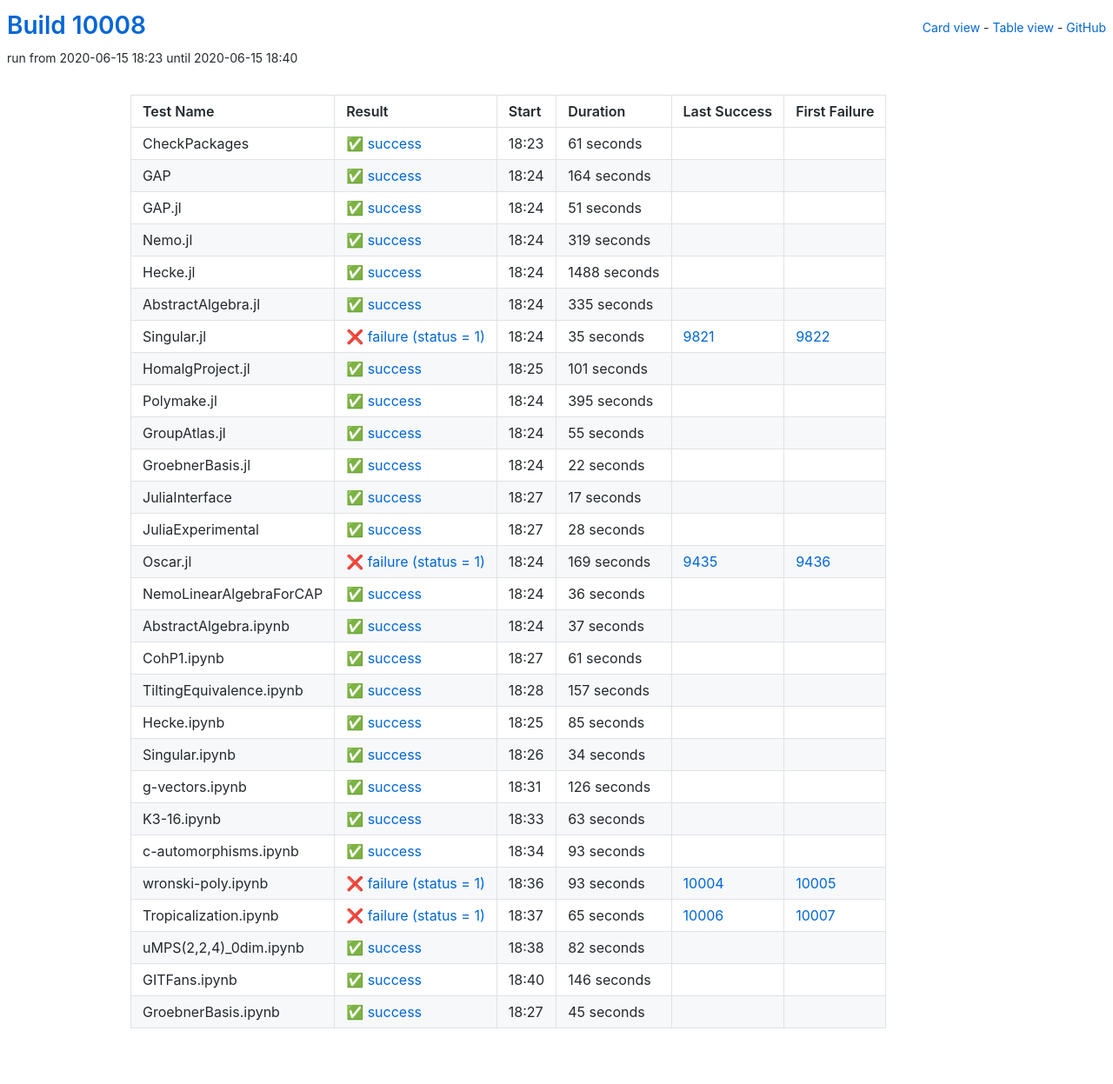
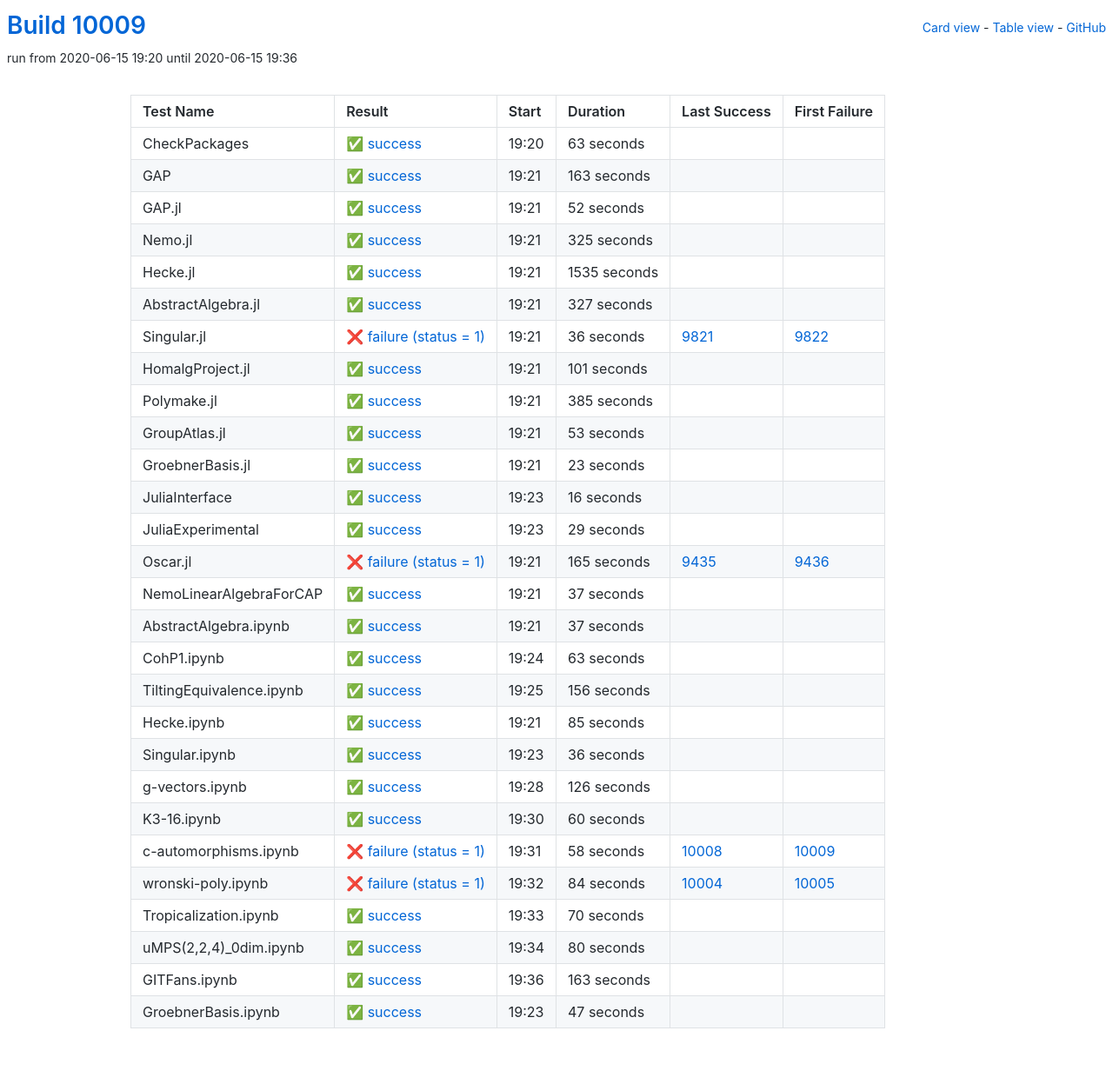
Before and after one commit to oscar-system/oscar-ci-status, a Jekyll site: the page built from table.html, in a window 1280 px wide. Shown: the whole page at 87% size. Built offline with Jekyll 4.4.1, drawn with Linux system fonts in a browser that asks for light colours.

Commit message:
Build #10009

```diff
--- a/_data/ci.yml
+++ b/_data/ci.yml
@@ -1,6 +1,6 @@
 ---
-build: 10008
-build_url: https://oscarci.mathematik.uni-kl.de/job/oscar/10008/
+build: 10009
+build_url: https://oscarci.mathematik.uni-kl.de/job/oscar/10009/
 job: oscar
 organization: oscar-system
 repo: oscar-ci-status
@@ -8,92 +8,92 @@
 tests:
 - name: CheckPackages
   id: checkpackages
-  log: https://oscarci.mathematik.uni-kl.de/job/oscar/10008/artifact/logs/build-10008/CheckPackages.log
-  start: 2020-06-15 18:23
+  log: https://oscarci.mathematik.uni-kl.de/job/oscar/10009/artifact/logs/build-10009/CheckPackages.log
+  start: 2020-06-15 19:20
   success: true
   exitcode: 0
   status: success
-  duration: 61
+  duration: 63
   last_success: false
   last_success_url:
   first_failure: false
   first_failure_url:
 - name: GAP
   id: gap
-  log: https://oscarci.mathematik.uni-kl.de/job/oscar/10008/artifact/logs/build-10008/GAP.log
-  start: 2020-06-15 18:24
+  log: https://oscarci.mathematik.uni-kl.de/job/oscar/10009/artifact/logs/build-10009/GAP.log
+  start: 2020-06-15 19:21
   success: true
   exitcode: 0
   status: success
-  duration: 164
+  duration: 163
   last_success: false
   last_success_url:
   first_failure: false
   first_failure_url:
 - name: GAP.jl
   id: gap-jl
-  log: https://oscarci.mathematik.uni-kl.de/job/oscar/10008/artifact/logs/build-10008/GAP.jl.log
-  start: 2020-06-15 18:24
+  log: https://oscarci.mathematik.uni-kl.de/job/oscar/10009/artifact/logs/build-10009/GAP.jl.log
+  start: 2020-06-15 19:21
   success: true
   exitcode: 0
   status: success
-  duration: 51
+  duration: 52
   last_success: false
   last_success_url:
   first_failure: false
   first_failure_url:
 - name: Nemo.jl
   id: nemo-jl
-  log: https://oscarci.mathematik.uni-kl.de/job/oscar/10008/artifact/logs/build-10008/Nemo.jl.log
-  start: 2020-06-15 18:24
+  log: https://oscarci.mathematik.uni-kl.de/job/oscar/10009/artifact/logs/build-10009/Nemo.jl.log
+  start: 2020-06-15 19:21
   success: true
   exitcode: 0
   status: success
-  duration: 319
+  duration: 325
   last_success: false
   last_success_url:
   first_failure: false
   first_failure_url:
 - name: Hecke.jl
   id: hecke-jl
-  log: https://oscarci.mathematik.uni-kl.de/job/oscar/10008/artifact/logs/build-10008/Hecke.jl.log
-  start: 2020-06-15 18:24
+  log: https://oscarci.mathematik.uni-kl.de/job/oscar/10009/artifact/logs/build-10009/Hecke.jl.log
+  start: 2020-06-15 19:21
   success: true
   exitcode: 0
   status: success
-  duration: 1488
+  duration: 1535
   last_success: false
   last_success_url:
   first_failure: false
   first_failure_url:
 - name: AbstractAlgebra.jl
   id: abstractalgebra-jl
-  log: https://oscarci.mathematik.uni-kl.de/job/oscar/10008/artifact/logs/build-10008/AbstractAlgebra.jl.log
-  start: 2020-06-15 18:24
+  log: https://oscarci.mathematik.uni-kl.de/job/oscar/10009/artifact/logs/build-10009/AbstractAlgebra.jl.log
+  start: 2020-06-15 19:21
   success: true
   exitcode: 0
   status: success
-  duration: 335
+  duration: 327
   last_success: false
   last_success_url:
   first_failure: false
   first_failure_url:
 - name: Singular.jl
   id: singular-jl
-  log: https://oscarci.mathematik.uni-kl.de/job/oscar/10008/artifact/logs/build-10008/Singular.jl.log
-  start: 2020-06-15 18:24
+  log: https://oscarci.mathematik.uni-kl.de/job/oscar/10009/artifact/logs/build-10009/Singular.jl.log
+  start: 2020-06-15 19:21
   success: false
   exitcode: 1
   status: failure
-  duration: 35
+  duration: 36
   last_success: 9821
   last_success_url: https://oscarci.mathematik.uni-kl.de/job/oscar/9821/
   first_failure: 9822
   first_failure_url: https://oscarci.mathematik.uni-kl.de/job/oscar/9822/
 - name: HomalgProject.jl
   id: homalgproject-jl
-  log: https://oscarci.mathematik.uni-kl.de/job/oscar/10008/artifact/logs/build-10008/HomalgProject.jl.log
-  start: 2020-06-15 18:25
+  log: https://oscarci.mathematik.uni-kl.de/job/oscar/10009/artifact/logs/build-10009/HomalgProject.jl.log
+  start: 2020-06-15 19:21
   success: true
   exitcode: 0
   status: success
@@ -104,92 +104,92 @@
   first_failure_url:
 - name: Polymake.jl
   id: polymake-jl
-  log: https://oscarci.mathematik.uni-kl.de/job/oscar/10008/artifact/logs/build-10008/Polymake.jl.log
-  start: 2020-06-15 18:24
+  log: https://oscarci.mathematik.uni-kl.de/job/oscar/10009/artifact/logs/build-10009/Polymake.jl.log
+  start: 2020-06-15 19:21
   success: true
   exitcode: 0
   status: success
-  duration: 395
+  duration: 385
   last_success: false
   last_success_url:
   first_failure: false
   first_failure_url:
 - name: GroupAtlas.jl
   id: groupatlas-jl
-  log: https://oscarci.mathematik.uni-kl.de/job/oscar/10008/artifact/logs/build-10008/GroupAtlas.jl.log
-  start: 2020-06-15 18:24
+  log: https://oscarci.mathematik.uni-kl.de/job/oscar/10009/artifact/logs/build-10009/GroupAtlas.jl.log
+  start: 2020-06-15 19:21
   success: true
   exitcode: 0
   status: success
-  duration: 55
+  duration: 53
   last_success: false
   last_success_url:
   first_failure: false
   first_failure_url:
 - name: GroebnerBasis.jl
   id: groebnerbasis-jl
-  log: https://oscarci.mathematik.uni-kl.de/job/oscar/10008/artifact/logs/build-10008/GroebnerBasis.jl.log
-  start: 2020-06-15 18:24
+  log: https://oscarci.mathematik.uni-kl.de/job/oscar/10009/artifact/logs/build-10009/GroebnerBasis.jl.log
+  start: 2020-06-15 19:21
   success: true
   exitcode: 0
   status: success
-  duration: 22
+  duration: 23
   last_success: false
   last_success_url:
   first_failure: false
   first_failure_url:
 - name: JuliaInterface
   id: juliainterface
-  log: https://oscarci.mathematik.uni-kl.de/job/oscar/10008/artifact/logs/build-10008/JuliaInterface.log
-  start: 2020-06-15 18:27
+  log: https://oscarci.mathematik.uni-kl.de/job/oscar/10009/artifact/logs/build-10009/JuliaInterface.log
+  start: 2020-06-15 19:23
   success: true
   exitcode: 0
   status: success
-  duration: 17
+  duration: 16
   last_success: false
   last_success_url:
   first_failure: false
   first_failure_url:
 - name: JuliaExperimental
   id: juliaexperimental
-  log: https://oscarci.mathematik.uni-kl.de/job/oscar/10008/artifact/logs/build-10008/JuliaExperimental.log
-  start: 2020-06-15 18:27
+  log: https://oscarci.mathematik.uni-kl.de/job/oscar/10009/artifact/logs/build-10009/JuliaExperimental.log
+  start: 2020-06-15 19:23
   success: true
   exitcode: 0
   status: success
-  duration: 28
+  duration: 29
   last_success: false
   last_success_url:
   first_failure: false
   first_failure_url:
 - name: Oscar.jl
   id: oscar-jl
-  log: https://oscarci.mathematik.uni-kl.de/job/oscar/10008/artifact/logs/build-10008/Oscar.jl.log
-  start: 2020-06-15 18:24
+  log: https://oscarci.mathematik.uni-kl.de/job/oscar/10009/artifact/logs/build-10009/Oscar.jl.log
+  start: 2020-06-15 19:21
   success: false
   exitcode: 1
   status: failure
-  duration: 169
+  duration: 165
   last_success: 9435
   last_success_url: https://oscarci.mathematik.uni-kl.de/job/oscar/9435/
   first_failure: 9436
   first_failure_url: https://oscarci.mathematik.uni-kl.de/job/oscar/9436/
 - name: NemoLinearAlgebraForCAP
   id: nemolinearalgebraforcap
-  log: https://oscarci.mathematik.uni-kl.de/job/oscar/10008/artifact/logs/build-10008/NemoLinearAlgebraForCAP.log
-  start: 2020-06-15 18:24
+  log: https://oscarci.mathematik.uni-kl.de/job/oscar/10009/artifact/logs/build-10009/NemoLinearAlgebraForCAP.log
+  start: 2020-06-15 19:21
   success: true
   exitcode: 0
   status: success
-  duration: 36
+  duration: 37
   last_success: false
   last_success_url:
   first_failure: false
   first_failure_url:
 - name: AbstractAlgebra.ipynb
   id: abstractalgebra-ipynb
-  log: https://oscarci.mathematik.uni-kl.de/job/oscar/10008/artifact/logs/build-10008/AbstractAlgebra.ipynb.log
-  start: 2020-06-15 18:24
+  log: https://oscarci.mathematik.uni-kl.de/job/oscar/10009/artifact/logs/build-10009/AbstractAlgebra.ipynb.log
+  start: 2020-06-15 19:21
   success: true
   exitcode: 0
   status: success
@@ -200,32 +200,32 @@
   first_failure_url:
 - name: CohP1.ipynb
   id: cohp1-ipynb
-  log: https://oscarci.mathematik.uni-kl.de/job/oscar/10008/artifact/logs/build-10008/CohP1.ipynb.log
-  start: 2020-06-15 18:27
+  log: https://oscarci.mathematik.uni-kl.de/job/oscar/10009/artifact/logs/build-10009/CohP1.ipynb.log
+  start: 2020-06-15 19:24
   success: true
   exitcode: 0
   status: success
-  duration: 61
+  duration: 63
   last_success: false
   last_success_url:
   first_failure: false
   first_failure_url:
 - name: TiltingEquivalence.ipynb
   id: tiltingequivalence-ipynb
-  log: https://oscarci.mathematik.uni-kl.de/job/oscar/10008/artifact/logs/build-10008/TiltingEquivalence.ipynb.log
-  start: 2020-06-15 18:28
+  log: https://oscarci.mathematik.uni-kl.de/job/oscar/10009/artifact/logs/build-10009/TiltingEquivalence.ipynb.log
+  start: 2020-06-15 19:25
   success: true
   exitcode: 0
   status: success
-  duration: 157
+  duration: 156
   last_success: false
   last_success_url:
   first_failure: false
   first_failure_url:
 - name: Hecke.ipynb
   id: hecke-ipynb
-  log: https://oscarci.mathematik.uni-kl.de/job/oscar/10008/artifact/logs/build-10008/Hecke.ipynb.log
-  start: 2020-06-15 18:25
+  log: https://oscarci.mathematik.uni-kl.de/job/oscar/10009/artifact/logs/build-10009/Hecke.ipynb.log
+  start: 2020-06-15 19:21
   success: true
   exitcode: 0
   status: success
@@ -236,20 +236,20 @@
   first_failure_url:
 - name: Singular.ipynb
   id: singular-ipynb
-  log: https://oscarci.mathematik.uni-kl.de/job/oscar/10008/artifact/logs/build-10008/Singular.ipynb.log
-  start: 2020-06-15 18:26
+  log: https://oscarci.mathematik.uni-kl.de/job/oscar/10009/artifact/logs/build-10009/Singular.ipynb.log
+  start: 2020-06-15 19:23
   success: true
   exitcode: 0
   status: success
-  duration: 34
+  duration: 36
   last_success: false
   last_success_url:
   first_failure: false
   first_failure_url:
 - name: g-vectors.ipynb
   id: g-vectors-ipynb
-  log: https://oscarci.mathematik.uni-kl.de/job/oscar/10008/artifact/logs/build-10008/g-vectors.ipynb.log
-  start: 2020-06-15 18:31
+  log: https://oscarci.mathematik.uni-kl.de/job/oscar/10009/artifact/logs/build-10009/g-vectors.ipynb.log
+  start: 2020-06-15 19:28
   success: true
   exitcode: 0
   status: success
@@ -260,84 +260,84 @@
   first_failure_url:
 - name: K3-16.ipynb
   id: k3-16-ipynb
-  log: https://oscarci.mathematik.uni-kl.de/job/oscar/10008/artifact/logs/build-10008/K3-16.ipynb.log
-  start: 2020-06-15 18:33
+  log: https://oscarci.mathematik.uni-kl.de/job/oscar/10009/artifact/logs/build-10009/K3-16.ipynb.log
+  start: 2020-06-15 19:30
   success: true
   exitcode: 0
   status: success
-  duration: 63
+  duration: 60
   last_success: false
   last_success_url:
   first_failure: false
   first_failure_url:
 - name: c-automorphisms.ipynb
   id: c-automorphisms-ipynb
-  log: https://oscarci.mathematik.uni-kl.de/job/oscar/10008/artifact/logs/build-10008/c-automorphisms.ipynb.log
-  start: 2020-06-15 18:34
-  success: true
-  exitcode: 0
-  status: success
-  duration: 93
-  last_success: false
-  last_success_url:
-  first_failure: false
-  first_failure_url:
-- name: wronski-poly.ipynb
-  id: wronski-poly-ipynb
-  log: https://oscarci.mathematik.uni-kl.de/job/oscar/10008/artifact/logs/build-10008/wronski-poly.ipynb.log
-  start: 2020-06-15 18:36
+  log: https://oscarci.mathematik.uni-kl.de/job/oscar/10009/artifact/logs/build-10009/c-automorphisms.ipynb.log
+  start: 2020-06-15 19:31
   success: false
   exitcode: 1
   status: failure
-  duration: 93
+  duration: 58
+  last_success: 10008
+  last_success_url: https://oscarci.mathematik.uni-kl.de/job/oscar/10008/
+  first_failure: 10009
+  first_failure_url: https://oscarci.mathematik.uni-kl.de/job/oscar/10009/
+- name: wronski-poly.ipynb
+  id: wronski-poly-ipynb
+  log: https://oscarci.mathematik.uni-kl.de/job/oscar/10009/artifact/logs/build-10009/wronski-poly.ipynb.log
+  start: 2020-06-15 19:32
+  success: false
+  exitcode: 1
+  status: failure
+  duration: 84
   last_success: 10004
   last_success_url: https://oscarci.mathematik.uni-kl.de/job/oscar/10004/
   first_failure: 10005
   first_failure_url: https://oscarci.mathematik.uni-kl.de/job/oscar/10005/
 - name: Tropicalization.ipynb
   id: tropicalization-ipynb
-  log: https://oscarci.mathematik.uni-kl.de/job/oscar/10008/artifact/logs/build-10008/Tropicalization.ipynb.log
-  start: 2020-06-15 18:37
-  success: false
-  exitcode: 1
-  status: failure
-  duration: 65
-  last_success: 10006
-  last_success_url: https://oscarci.mathematik.uni-kl.de/job/oscar/10006/
-  first_failure: 10007
-  first_failure_url: https://oscarci.mathematik.uni-kl.de/job/oscar/10007/
-- name: uMPS(2,2,4)_0dim.ipynb
-  id: umps-2-2-4-0dim-ipynb
-  log: https://oscarci.mathematik.uni-kl.de/job/oscar/10008/artifact/logs/build-10008/uMPS-2-2-4-_0dim.ipynb.log
-  start: 2020-06-15 18:38
+  log: https://oscarci.mathematik.uni-kl.de/job/oscar/10009/artifact/logs/build-10009/Tropicalization.ipynb.log
+  start: 2020-06-15 19:33
   success: true
   exitcode: 0
   status: success
-  duration: 82
+  duration: 70
+  last_success: false
+  last_success_url:
+  first_failure: false
+  first_failure_url:
+- name: uMPS(2,2,4)_0dim.ipynb
+  id: umps-2-2-4-0dim-ipynb
+  log: https://oscarci.mathematik.uni-kl.de/job/oscar/10009/artifact/logs/build-10009/uMPS-2-2-4-_0dim.ipynb.log
+  start: 2020-06-15 19:34
+  success: true
+  exitcode: 0
+  status: success
+  duration: 80
   last_success: false
   last_success_url:
   first_failure: false
   first_failure_url:
 - name: GITFans.ipynb
   id: gitfans-ipynb
-  log: https://oscarci.mathematik.uni-kl.de/job/oscar/10008/artifact/logs/build-10008/GITFans.ipynb.log
-  start: 2020-06-15 18:40
+  log: https://oscarci.mathematik.uni-kl.de/job/oscar/10009/artifact/logs/build-10009/GITFans.ipynb.log
+  start: 2020-06-15 19:36
   success: true
   exitcode: 0
   status: success
-  duration: 146
+  duration: 163
   last_success: false
   last_success_url:
   first_failure: false
   first_failure_url:
 - name: GroebnerBasis.ipynb
   id: groebnerbasis-ipynb
-  log: https://oscarci.mathematik.uni-kl.de/job/oscar/10008/artifact/logs/build-10008/GroebnerBasis.ipynb.log
-  start: 2020-06-15 18:27
+  log: https://oscarci.mathematik.uni-kl.de/job/oscar/10009/artifact/logs/build-10009/GroebnerBasis.ipynb.log
+  start: 2020-06-15 19:23
   success: true
   exitcode: 0
   status: success
-  duration: 45
+  duration: 47
   last_success: false
   last_success_url:
   first_failure: false
```
Also changed, not shown: README.md.
